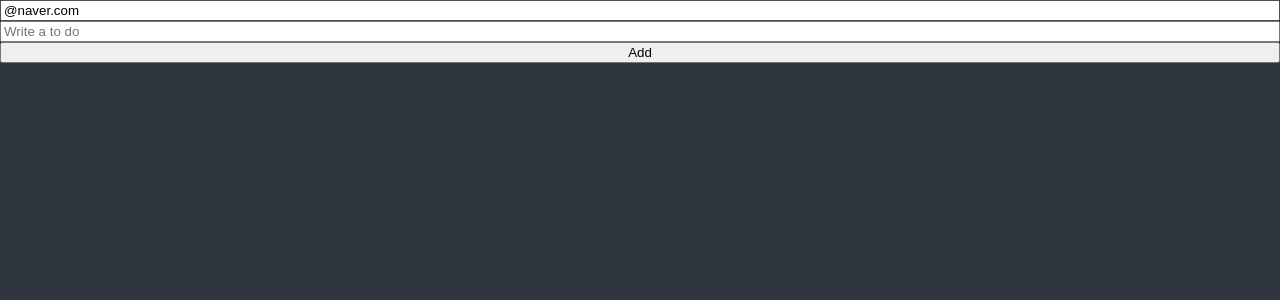
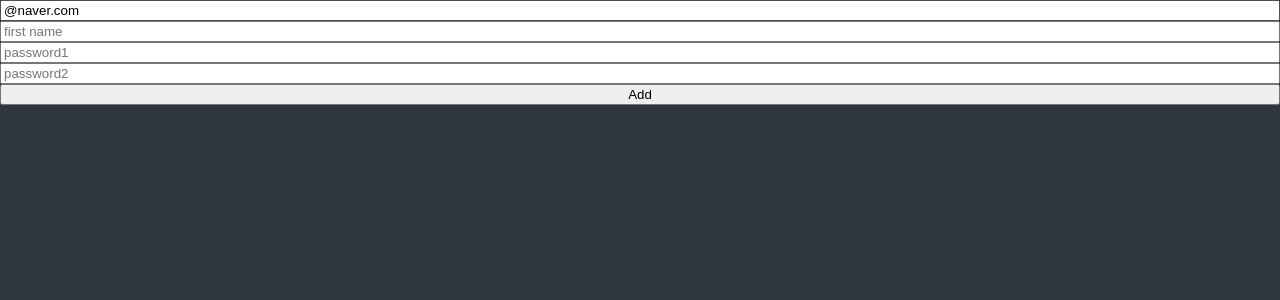
Before and after one commit to WithYourLanguage/resat-master-class, a React (Create React App) app: page / in a window 1280 px wide. Shown: the top 300 px of the page. Built offline with nearby package versions, Linux system fonts and the light colour scheme.

Commit message:
6.9 Custom Validation

```diff
--- a/src/ToDoList.tsx
+++ b/src/ToDoList.tsx
@@ -33,6 +33,9 @@ import { useForm } from "react-hook-form";
 interface IForm {
   email: string;
   first_name?: string;
+  password1: string;
+  password2: string;
+  extraError?: string;
 }
 
 function ToDoList() {
@@ -40,13 +43,21 @@ function ToDoList() {
     register,
     handleSubmit,
     formState: { errors },
+    setError,
   } = useForm<IForm>({
     defaultValues: {
       email: "@naver.com",
     },
   });
-  const onValue = (data: any) => {
-    console.log(data);
+  const onValue = (data: IForm) => {
+    if (data.password1 !== data.password2) {
+      setError(
+        "password1",
+        { message: "Password are not the same" },
+        { shouldFocus: true }
+      );
+    }
+    // setError("extraError", { message: "서버 오프라인" });
   };
 
   return (
@@ -71,9 +82,14 @@ function ToDoList() {
         />
         <span>{errors?.email?.message}</span>
 
-        <input {...register("first_name")} placeholder="Write a to do" />
+        <input {...register("first_name")} placeholder="first name" />
+        <input {...register("password1")} placeholder="password1" />
+        <span>{errors?.password1?.message}</span>
+
+        <input {...register("password2")} placeholder="password2" />
         <span>{errors?.first_name?.message}</span>
         <button>Add</button>
+        <span>{errors?.extraError?.message}</span>
       </form>
     </div>
   );
```
